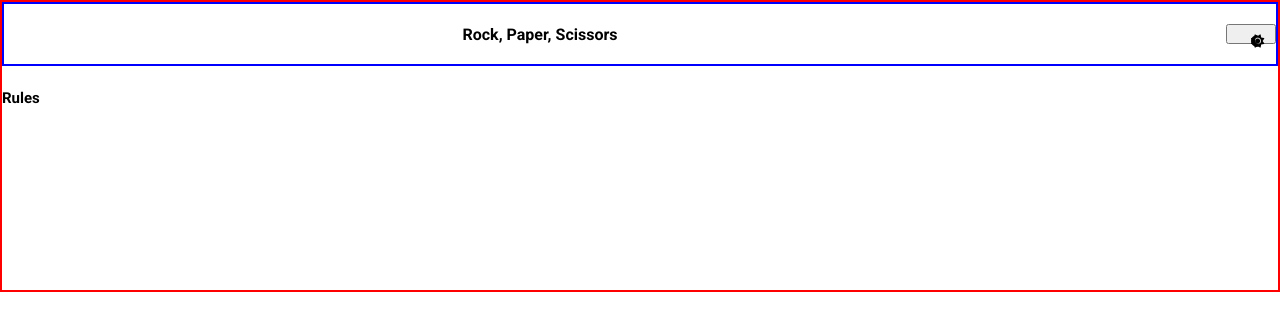
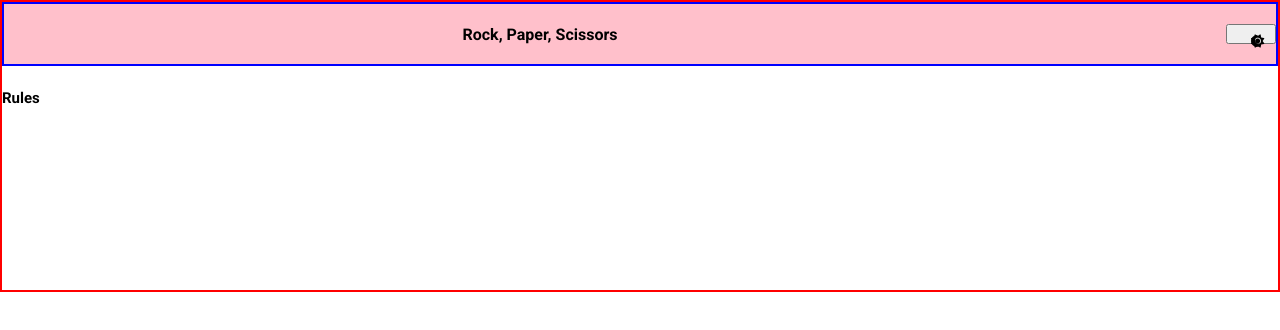
Before and after one commit to TotallySly/100.-OWN-PROJECT--rock-paper-scissors, a plain HTML site: page index.html in a window 1280 px wide. Drawn offline with Linux system fonts and the light colour scheme.

Commit message:
Add comments to styling for seperation

```diff
--- a/style.css
+++ b/style.css
@@ -2,6 +2,10 @@
 
 /*
 font-family: 'Roboto', sans-serif;
+*/
+
+/*
+General Styling
 */
 
 * {
@@ -17,6 +21,10 @@ body {
     margin: 0;
 }
 
+/*
+Overall Layout
+*/
+
 .container--game-board {
     border: 2px red solid;
     display: grid;
@@ -24,8 +32,13 @@ body {
     gap: 1rem;
 }
 
+/*
+Game Title and Dark Mode Row
+*/
+
 .container--game-title {
     border: 2px blue solid;
+    background-color: pink;
     display: grid;
     grid-template-columns: repeat(2, 1fr);
     align-items: center;
@@ -38,6 +51,10 @@ body {
     padding: 1rem 2rem;
 }
 
+/*
+Dark Mode
+*/
+
 .container--light-dark-mode button {
     position: relative;
     height: 2rem;
```
